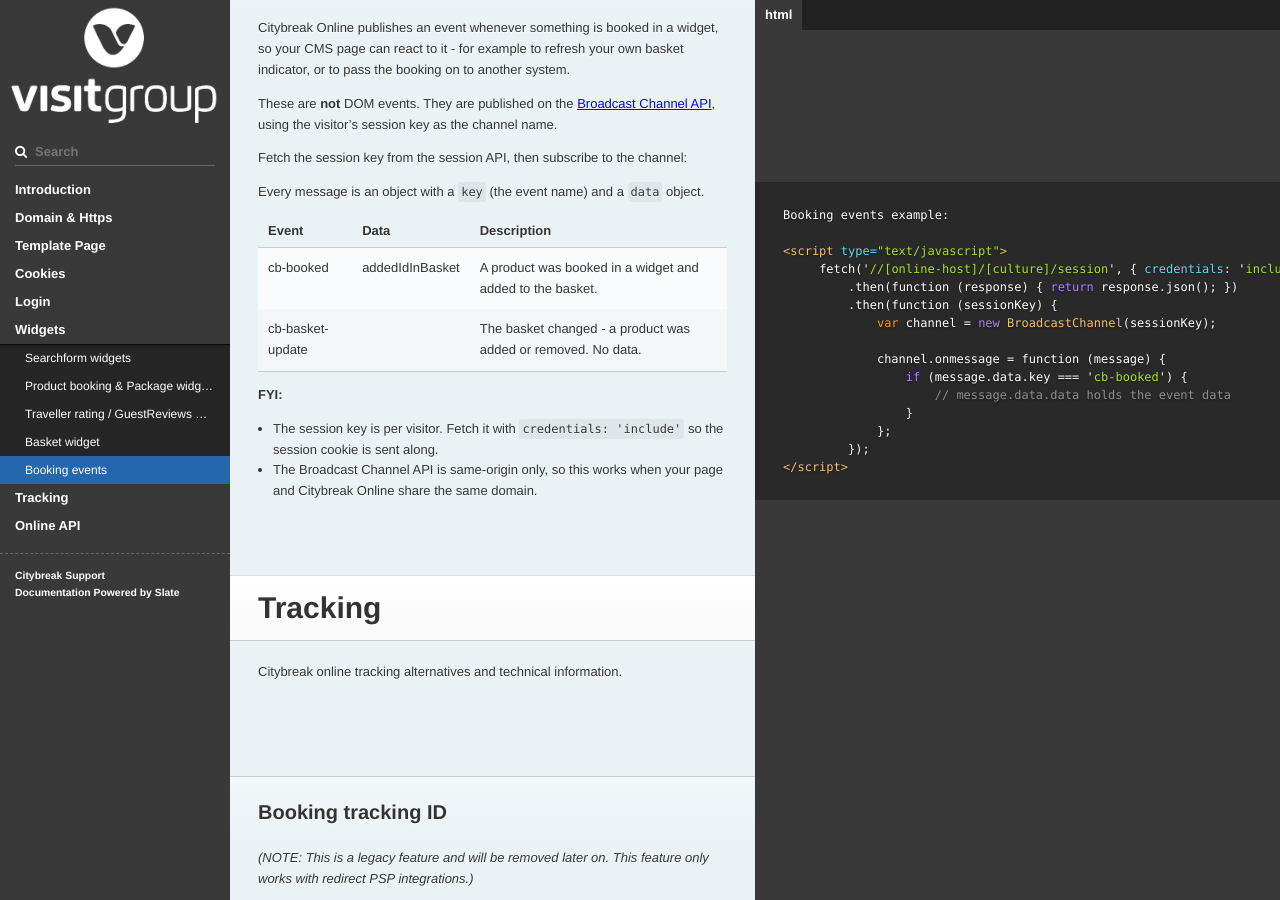
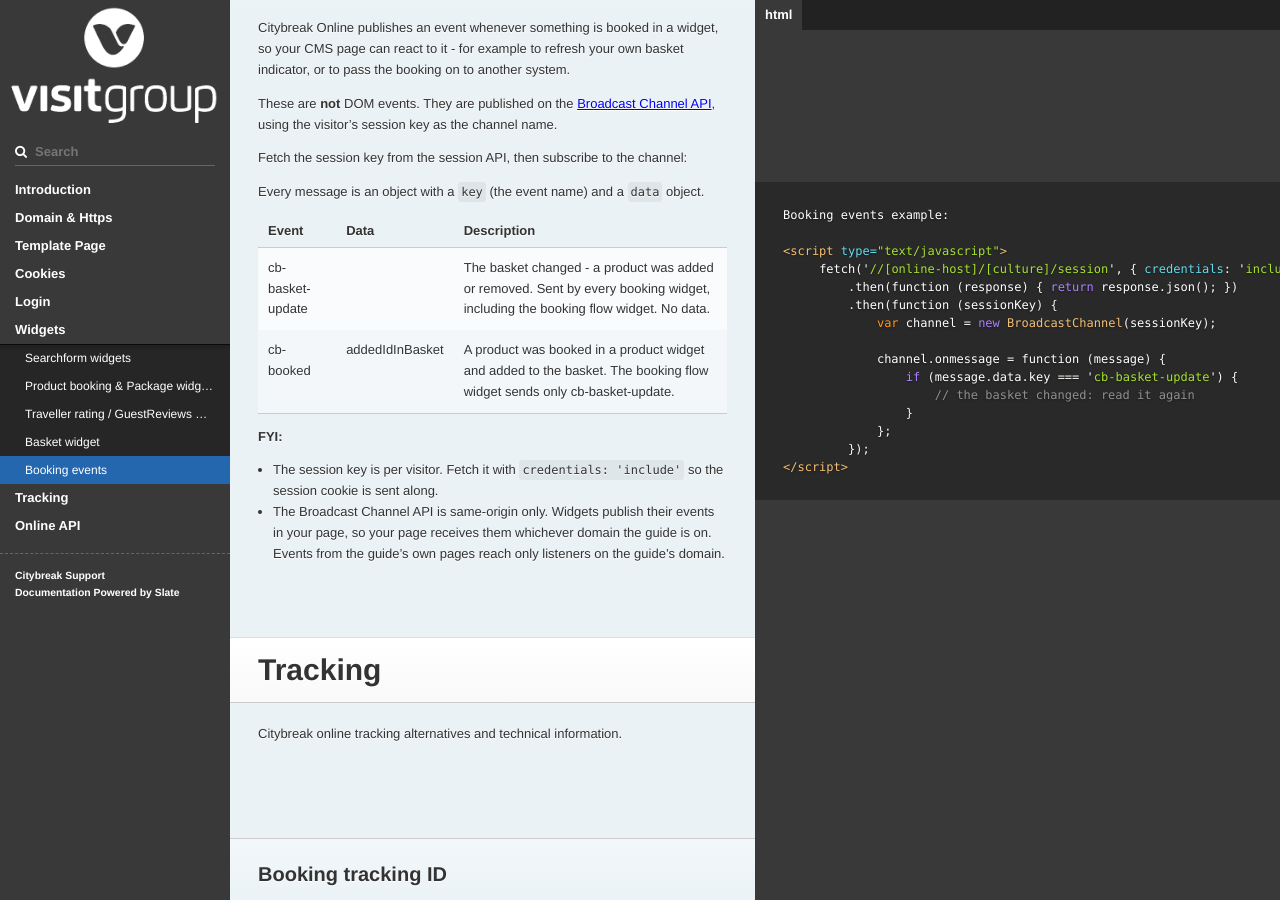
Before and after one commit to visit/citybreak-online-doc, a Jekyll site: the page built from index.md, in a window 1280 px wide and 900 px high, scrolled down 17735 px. Built offline with Jekyll 4.4.1, drawn with Linux system fonts in a browser that asks for light colours; our own code applies the rules of GitHub Pages for plain Markdown files.

Commit message:
Listen for cb-basket-update in the booking events example
The booking flow widget sends cb-basket-update, not cb-booked, so the example and the table now say which widgets send which event. Widgets publish the events in the host page, so they reach it whichever domain the guide is on.

```diff
--- a/_includes/widgets.md
+++ b/_includes/widgets.md
@@ -297,8 +297,8 @@ Booking events example:
              var channel = new BroadcastChannel(sessionKey);
 
              channel.onmessage = function (message) {
-                 if (message.data.key === 'cb-booked') {
-                     // message.data.data holds the event data
+                 if (message.data.key === 'cb-basket-update') {
+                     // the basket changed: read it again
                  }
              };
          });
@@ -309,9 +309,9 @@ Every message is an object with a `key` (the event name) and a `data` object.
 
 | Event             | Data              | Description                                                              |
 |-------------------|-------------------|--------------------------------------------------------------------------|
-| cb-booked         | addedIdInBasket   | A product was booked in a widget and added to the basket.                |
-| cb-basket-update  |                   | The basket changed - a product was added or removed. No data.            |
+| cb-basket-update  |                   | The basket changed - a product was added or removed. Sent by every booking widget, including the booking flow widget. No data. |
+| cb-booked         | addedIdInBasket   | A product was booked in a product widget and added to the basket. The booking flow widget sends only cb-basket-update. |
 
 **FYI:**
 - The session key is per visitor. Fetch it with `credentials: 'include'` so the session cookie is sent along.
-- The Broadcast Channel API is same-origin only, so this works when your page and Citybreak Online share the same domain.
+- The Broadcast Channel API is same-origin only. Widgets publish their events in your page, so your page receives them whichever domain the guide is on. Events from the guide's own pages reach only listeners on the guide's domain.
```
